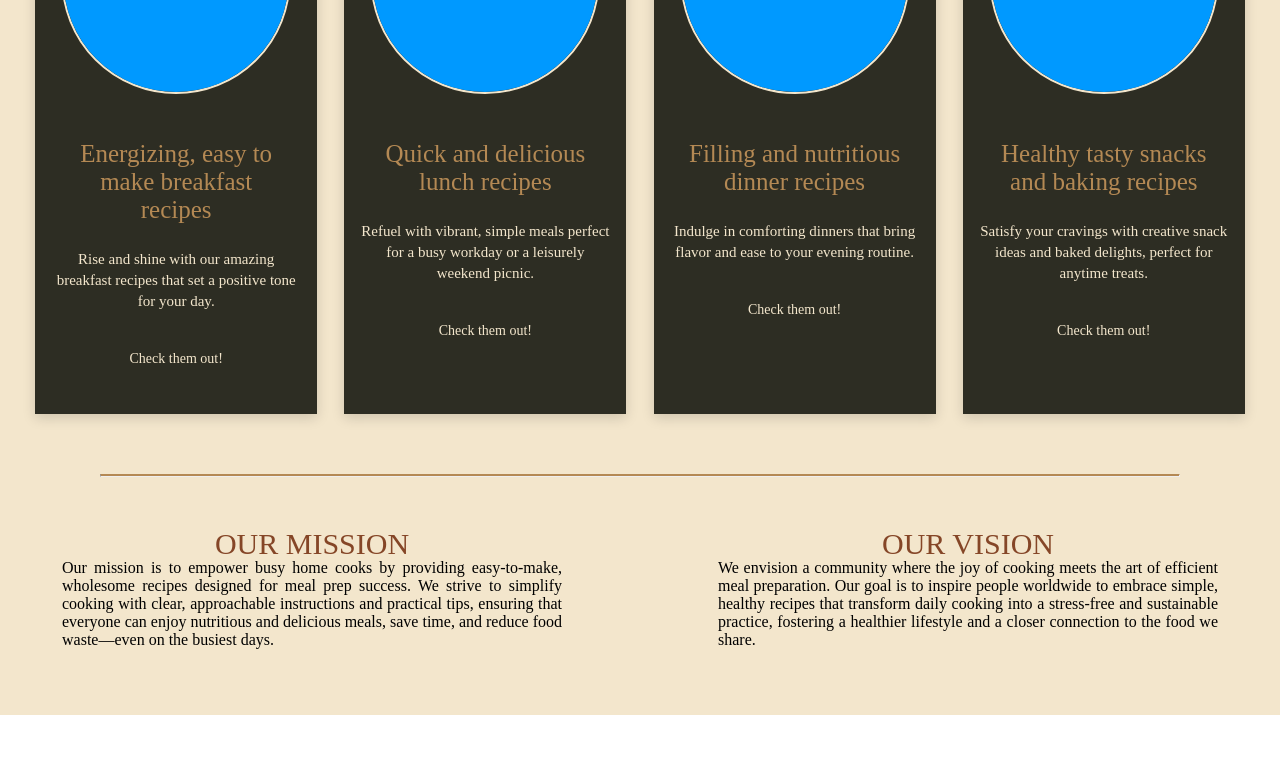
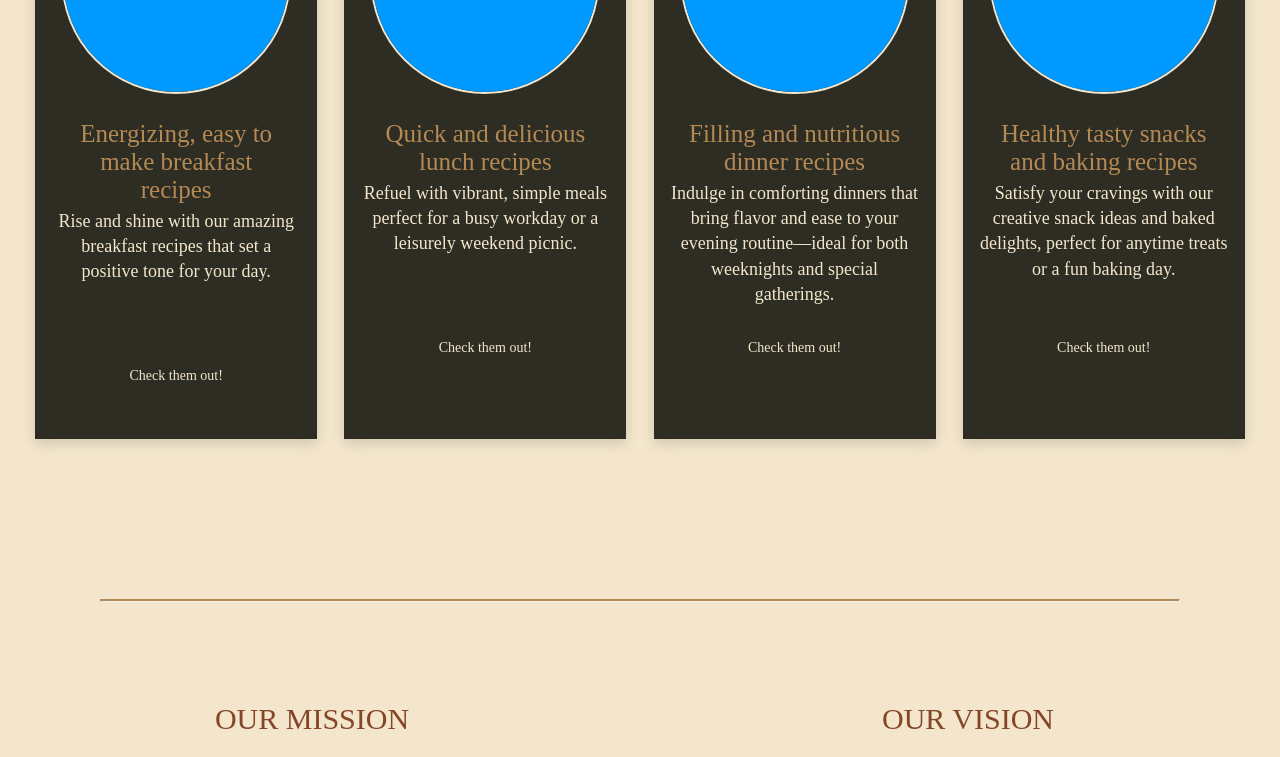
Before and after one commit to cuceta/chefcito, a React (Create React App) app: page /home in a window 1280 px wide. Shown: the part 880-1637 px from the top of the page. Before the commit the page ends 1595 px from the top, so only its background shows below. Built offline with nearby package versions, Linux system fonts and the light colour scheme; a web font is replaced by a local one.

Commit message:
reformatted featured section. footer started

```diff
--- a/src/components/ExploreSection/ExploreSection.js
+++ b/src/components/ExploreSection/ExploreSection.js
@@ -17,19 +17,19 @@ const RECIPES = [
     {
         image: lunchImg,
         subtitle: 'Quick and delicious lunch recipes',
-        description: 'Refuel with vibrant, simple meals perfect for a busy workday or a leisurely weekend picnic.',
+        description: 'Refuel with vibrant, simple meals perfect for a busy workday or a leisurely weekend picnic.\n\n',
         link: '/lunch'
     },
     {
         image: dinnerImg,
         subtitle: 'Filling and nutritious dinner recipes',
-        description: 'Indulge in comforting dinners that bring flavor and ease \n \nto your evening routine.',
+        description: 'Indulge in comforting dinners that bring flavor and ease to your evening routine—ideal for both weeknights and special gatherings.',
         link: '/dinner'
     },
     {
         image: snacksImg,
         subtitle: 'Healthy tasty snacks and baking recipes',
-        description: 'Satisfy your cravings with creative snack ideas and baked delights, perfect for anytime treats.',
+        description: 'Satisfy your cravings with our creative snack ideas and baked delights, perfect for anytime treats or a fun baking day.',
         link: '/snack-baking'
     }
 ];
--- a/src/components/RecipeCard/RecipeCard.css
+++ b/src/components/RecipeCard/RecipeCard.css
@@ -8,7 +8,7 @@
     background: #2d2d23;            /* dark panel */
     position: relative;
     width: 250px;
-    height: 250px;
+    height: 275px;
     color: #f4e0b0; /* light text */
     margin-top: 65px;
     padding: 160px 16px 24px;        /* top padding makes room for the circle */
@@ -37,7 +37,7 @@
 }
 
 .card-subtitle {
-    margin:  0 15px;
+    margin:  -20px 15px;
     font-family: Jacques Francois, serif;
     font-weight: 100;
     font-size: 25px;
@@ -45,7 +45,8 @@
 }
 
 .card-description {
-    font-size: 15px;
+    font-size: 18px;
+    height: 120px;
     font-weight: lighter;
     font-family: Inria Serif, serif;
     color: #F3E6CC;
@@ -60,7 +61,7 @@
     font-family: Inria Serif, serif;
     color: #F3E6CC;
     text-decoration: none;
-    margin-top: 80px;
+    margin-top: 20px;
 }
 .card-link:hover {
     text-decoration: underline;
--- /dev/null
+++ b/src/components/footer/footer.css
@@ -0,0 +1,4 @@
+.footer{
+    height: 100px;
+    background-color: #685e3b;
+}
--- /dev/null
+++ b/src/components/footer/footer.js
@@ -0,0 +1,12 @@
+import React from 'react';
+import "./footer.css";
+
+const Footer = () => {
+    return (
+        <div className="footer">
+
+        </div>
+    );
+};
+
+export default Footer;
--- a/src/components/nav/nav.css
+++ b/src/components/nav/nav.css
@@ -6,8 +6,8 @@
     background-color: #685E3B;
     margin: 0;
     padding: 10px 0;
-    position: sticky;
-    top: 0;
+    /*position: sticky;*/
+    /*top: -50px;*/
     z-index: 20;
 }
 
--- a/src/pages/home/home.css
+++ b/src/pages/home/home.css
@@ -37,7 +37,7 @@ hr {
 }
 
 hr {
-    margin: 0 100px;
+    margin: 100px 100px;
     height: 1px;
     background-color: #B48954;
     border-top: 1px solid #B48954;
@@ -48,18 +48,18 @@ hr {
     grid-template-columns: repeat(2, 1fr);
     gap: 2rem;
     margin-top: 50px;
-    padding-bottom: 50px;
+    padding-bottom: 100px;
 }
 
 
 .mission p, .vision p{
     width: 500px;
-    margin-top: -2px;
+    /*margin-top: -2px;*/
     justify-self: center;
     text-align: justify;
     font-family: Inria Serif, serif;
     font-weight: 400;
-    font-size: 16px;
+    font-size: 20px;
 }
 
 /*.features {*/
--- a/src/pages/home/home.js
+++ b/src/pages/home/home.js
@@ -3,6 +3,7 @@ import Nav from "../../components/nav/nav";
 import './home.css'
 import hatAndNameLogo from "../../img/hatAndNameLogo.png"
 import ExploreSection from "../../components/ExploreSection/ExploreSection";
+import Footer from "../../components/footer/footer";
 
 const Home = () => {
     return (
@@ -49,6 +50,7 @@ const Home = () => {
                 </div>
             </div>
 
+            <Footer/>
 
         </div>
     );
```
